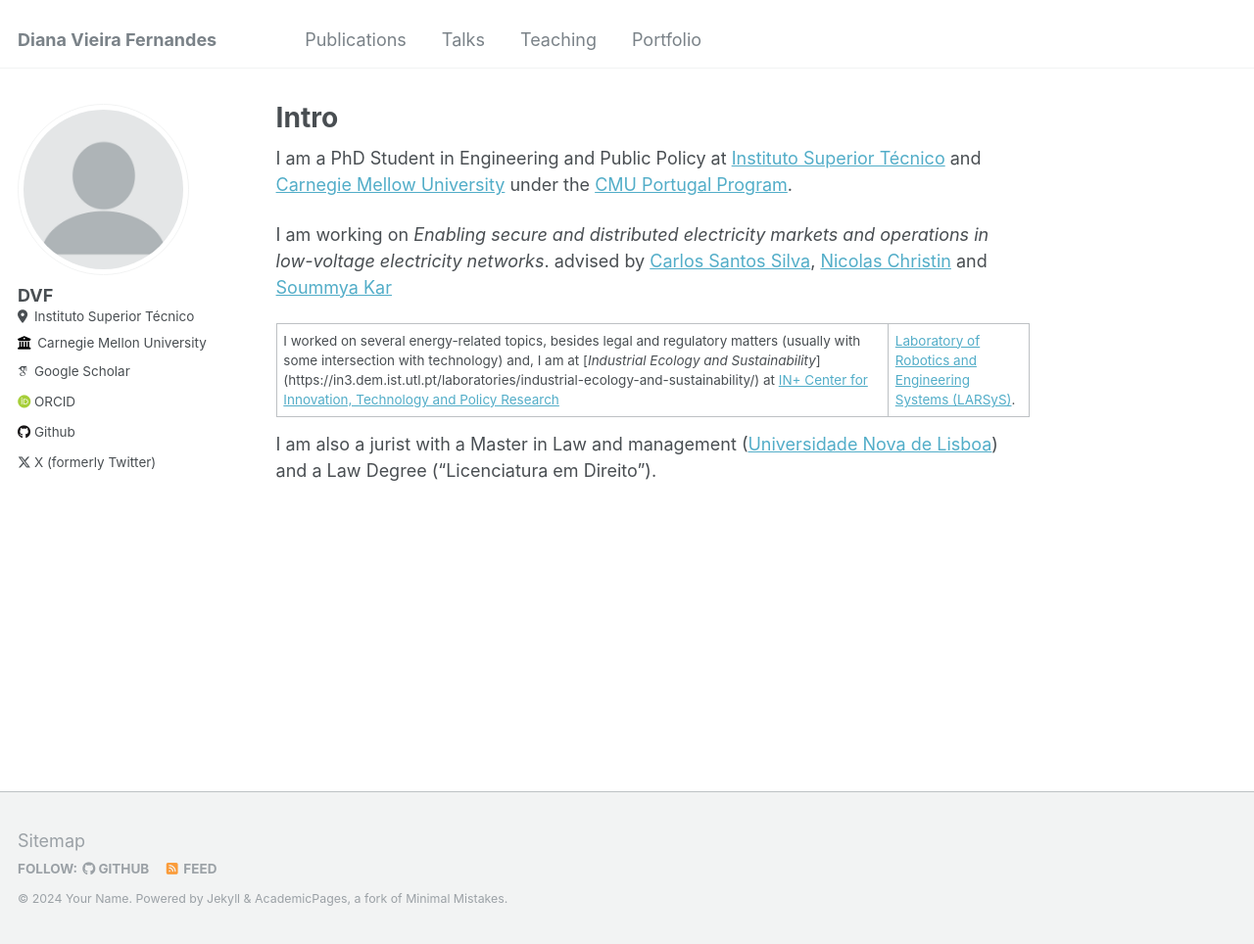
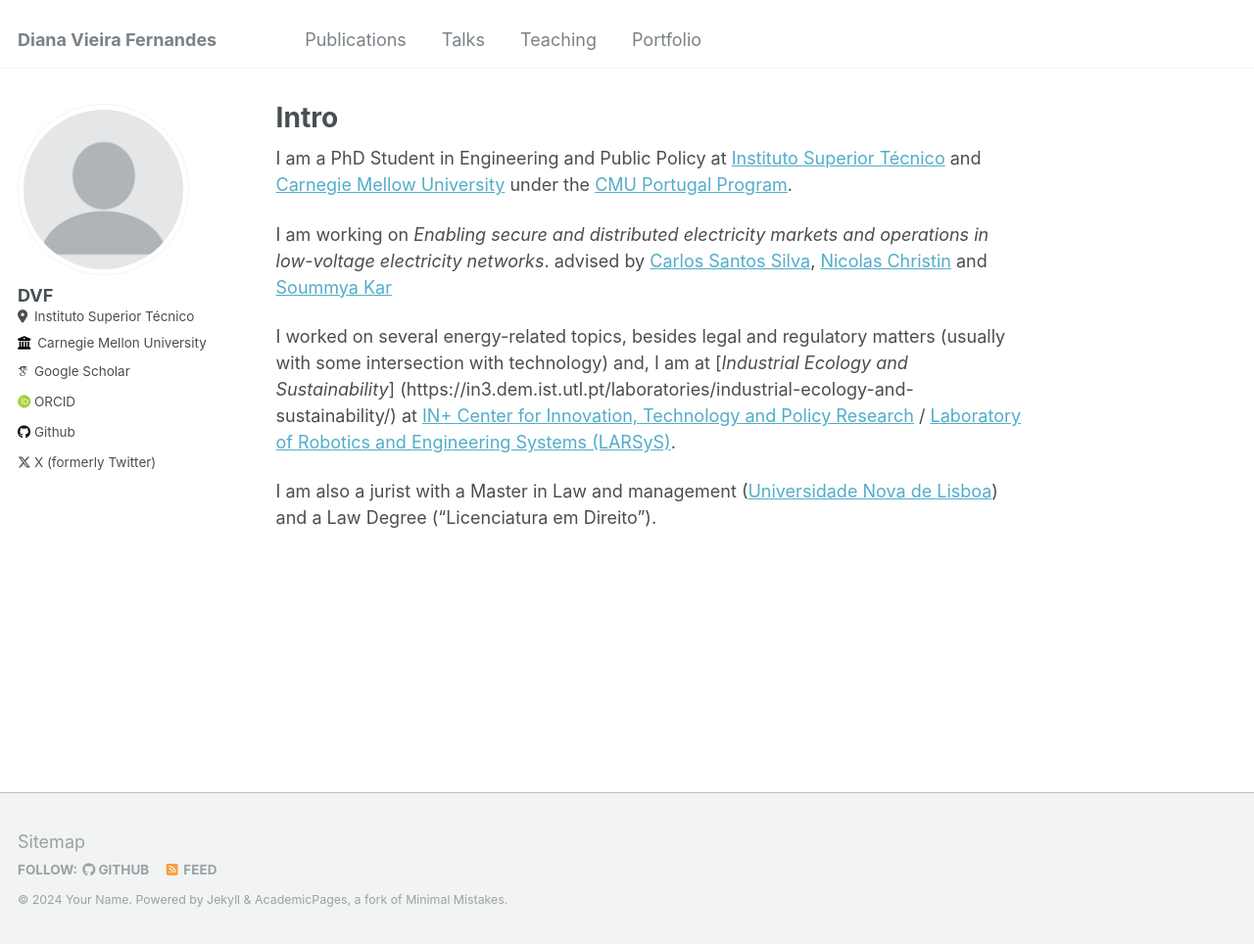
Before and after one commit to d-vf/d-vf.github.io, a Jekyll site: the page built from _pages/about.md, in a window 1280 px wide and 964 px high. Shown: the whole window at 98% size. Built offline with Jekyll 4.4.1, drawn with Linux system fonts in a browser that asks for light colours; some web fonts are replaced.

```diff
--- a/_pages/about.md
+++ b/_pages/about.md
@@ -11,6 +11,6 @@ I am a PhD Student in Engineering and Public Policy at [Instituto Superior Técn
 
 I am working on *Enabling secure and distributed electricity markets and operations in low-voltage electricity networks*. advised by [Carlos Santos Silva](https://in3.dem.ist.utl.pt/team/members/carlos-santos-silva/), [Nicolas Christin](https://www.andrew.cmu.edu/user/nicolasc/) and [Soummya Kar](https://www.ece.cmu.edu/directory/bios/kar-soummya.html)
 
-I worked on several energy-related topics, besides legal and regulatory matters (usually with some intersection with technology) and, I am at [*Industrial Ecology and Sustainability*] (https://in3.dem.ist.utl.pt/laboratories/industrial-ecology-and-sustainability/) at [IN+ Center for Innovation, Technology and Policy Research](https://in3.dem.ist.utl.pt/) | [Laboratory of Robotics and Engineering Systems (LARSyS)](https://groups.tecnico.ulisboa.pt/~larsys.daemon/).
+I worked on several energy-related topics, besides legal and regulatory matters (usually with some intersection with technology) and, I am at [*Industrial Ecology and Sustainability*] (https://in3.dem.ist.utl.pt/laboratories/industrial-ecology-and-sustainability/) at [IN+ Center for Innovation, Technology and Policy Research](https://in3.dem.ist.utl.pt/) / [Laboratory of Robotics and Engineering Systems (LARSyS)](https://groups.tecnico.ulisboa.pt/~larsys.daemon/).
 
 I am also a jurist with a Master in Law and management ([Universidade Nova de Lisboa](https://www.unl.pt/)) and a Law Degree ("Licenciatura em Direito").
```
